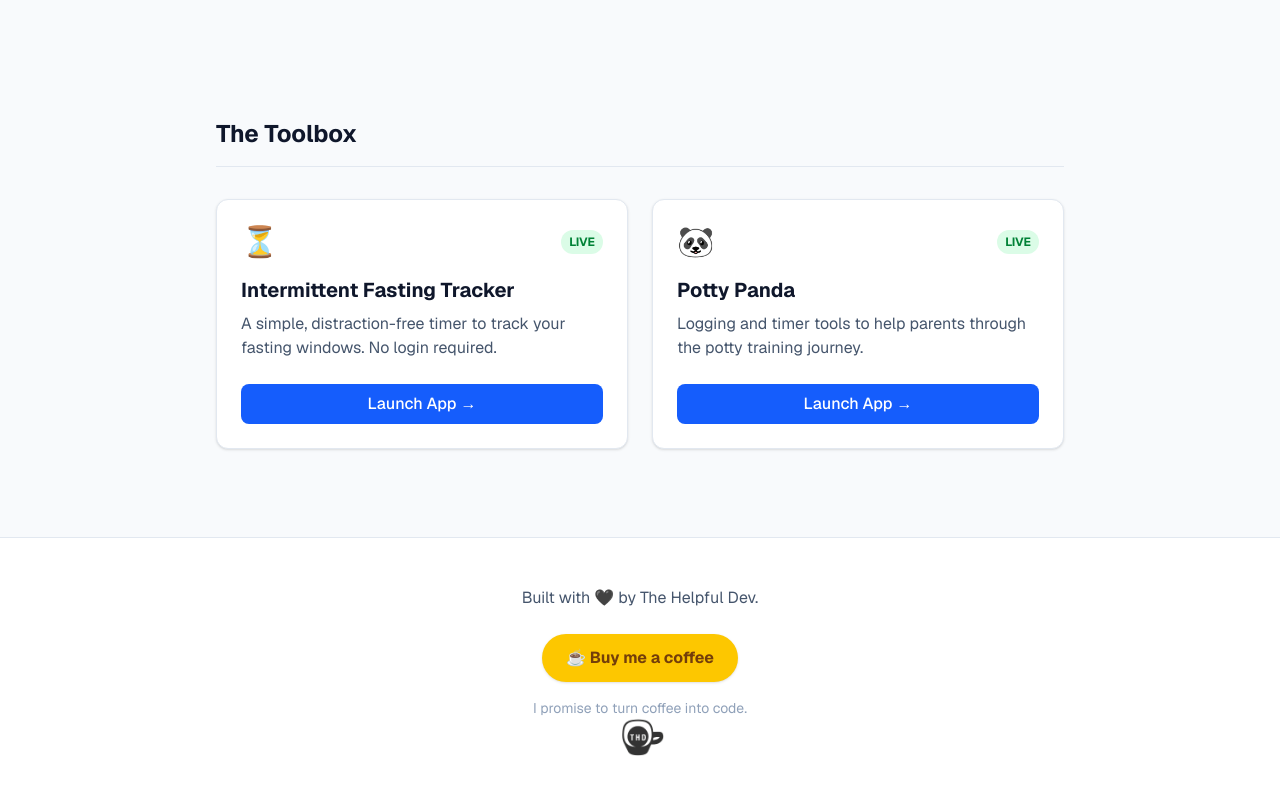
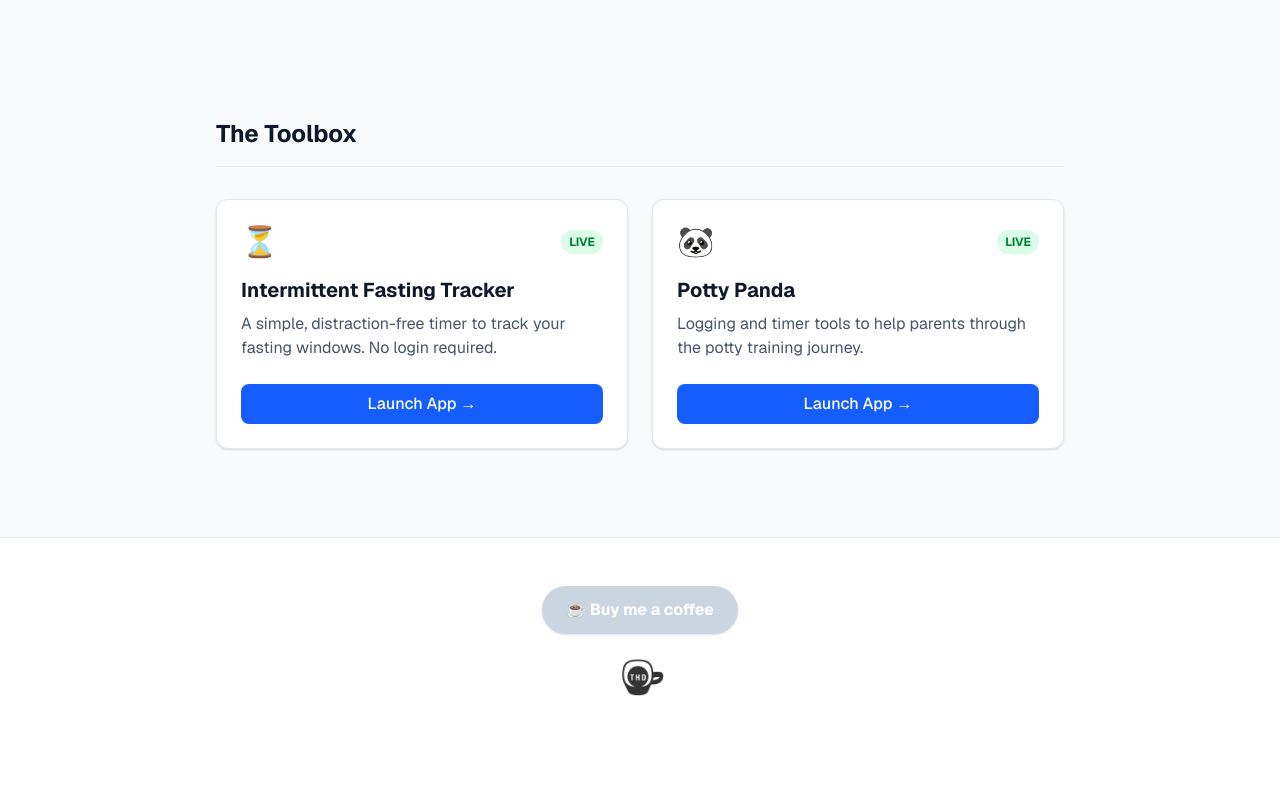
Before and after one commit to badmerissa/the-helpful-dev, a Next.js app: page / in a window 1280 px wide. Shown: the part 498-1292 px from the top of the page. After the commit the page ends 1258 px from the top, so only its background shows below. Built offline with nearby package versions, Linux system fonts and the light colour scheme.

Commit message:
SOLID-111-NOTSOLIDLOL site styling tweaks

```diff
--- a/app/page.tsx
+++ b/app/page.tsx
@@ -90,21 +90,15 @@ export default function Home() {
 
       {/* 3. FOOTER: The Monetization */}
       <footer className="text-center py-12 px-6 border-t border-slate-200 mt-12 bg-white">
-
-
-        <p className="mb-6 text-slate-600">
-          Built with 🖤 by The Helpful Dev.
-        </p>
         <a
           href="https://ko-fi.com/robogirl96"
           target="_blank"
-          className="inline-flex items-center gap-2 px-6 py-3 bg-yellow-400 text-yellow-900 font-bold rounded-full hover:bg-yellow-300 transition-colors shadow-sm"
+          className="inline-flex items-center gap-2 px-6 py-3 bg-slate-300 text-white font-bold rounded-full hover:bg-slate-600 transition-colors shadow-sm"
         >
           ☕ Buy me a coffee
         </a>
-        <p className="mt-4 text-sm text-slate-400">
-          I promise to turn coffee into code.
-        </p>
+        <br/>
+        <br/>
         {/* LOGO ADDED HERE */}
         <div className="flex justify-center mb-4 opacity-80">
           <Image
```
